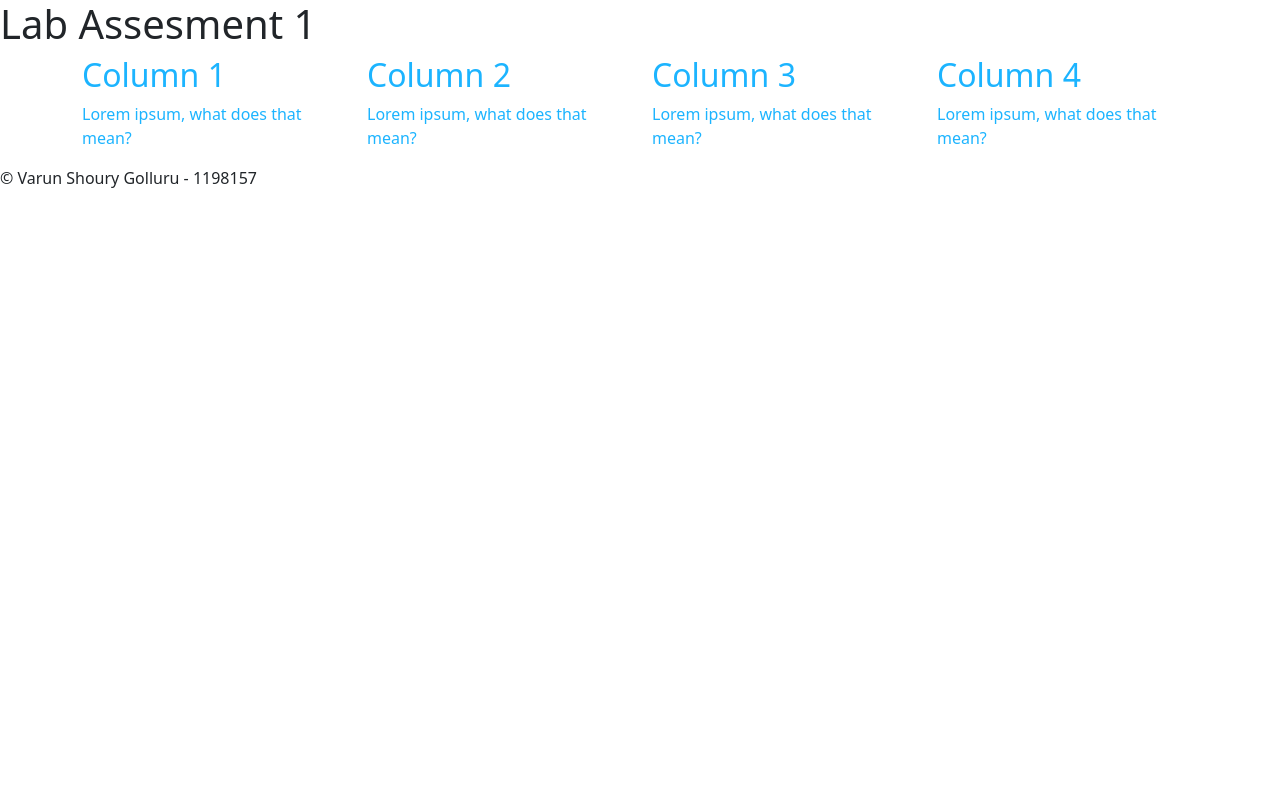
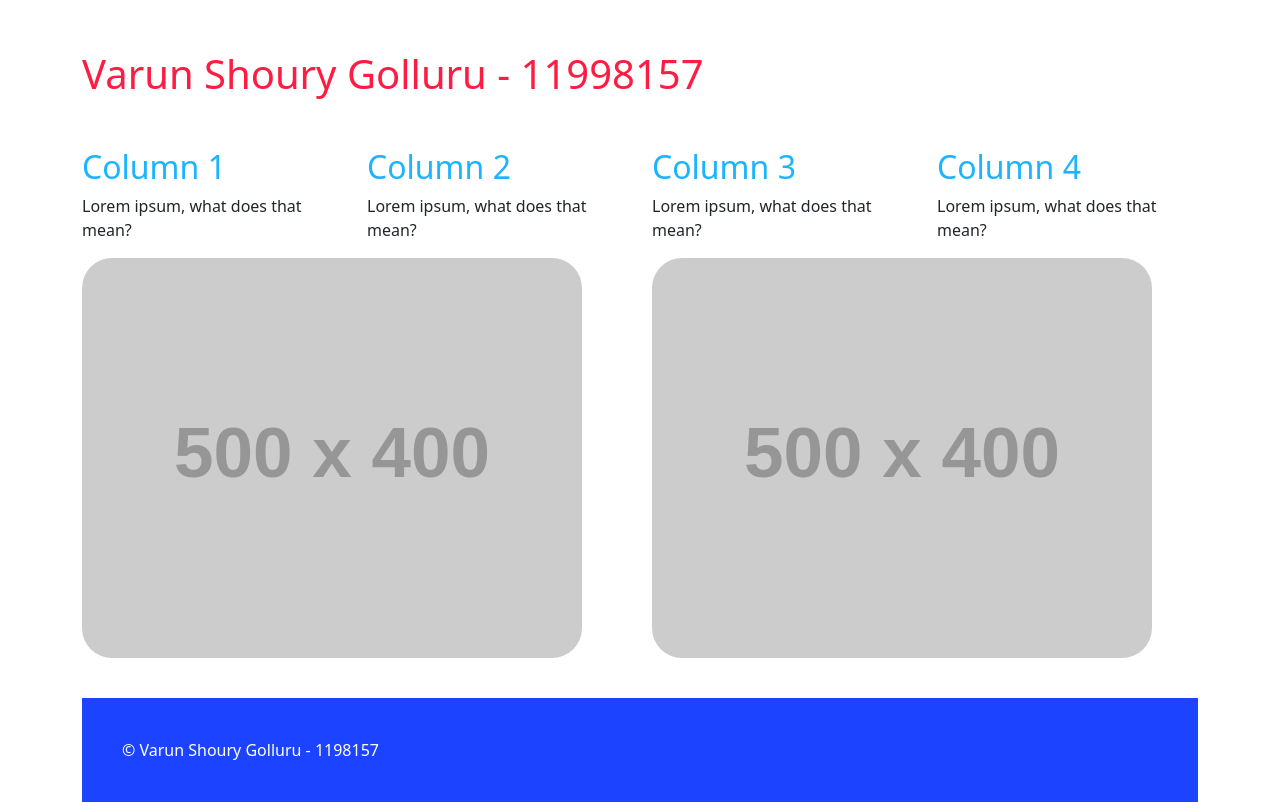
Before and after one commit to shoury1029/comp-6062-lab-assessment-1-VSG, a plain HTML site: page index.html in a window 1280 px wide. Drawn offline with nearby package versions, Linux system fonts and the light colour scheme; placeholder pictures from the web are drawn by us.

Commit message:
index
test code index and java script and styles.

```diff
--- a/css/styles.css
+++ b/css/styles.css
@@ -7,12 +7,20 @@
     color:#1cb4ff ;
 
 }
-.img{
+img{
     border-radius: 30px;
 }
-.footer{
+footer{
     background-color: #1c43ff;
     color:#fff ;
     padding: 40px;
     margin-top: 40px;
 }
+@media (max-width:768px)  {
+    body {
+        background-color:#a6fbf1 ;
+        color: #000;
+        font-family: Arial, Helvetica, sans-serif;
+    }
+
+}
--- a/index.html
+++ b/index.html
@@ -1,27 +1,27 @@
 <!DOCTYPE html>
 <html>
-
 <head>
     <title>1198157</title>
     <link rel="stylesheet" href="https://cdn.jsdelivr.net/npm/bootstrap@5.3.3/dist/css/bootstrap.min.css">
     <link rel="stylesheet" href="css/styles.css">
+
+</head>
+<body class="container">
     <header> <h1>Lab Assesment 1</h1></header>
-    </head>
     <main>
-        <body>
-            <div class="container">
             <div class="row">
-                    <div class="col-md-3 headingSecondary"> <h2>Column 1</h2> <p>Lorem ipsum, what does that mean?</p></div>
-                    <div class="col-md-3 headingSecondary"> <h2>Column 2</h2> <p>Lorem ipsum, what does that mean?</p></div>
-                    <div class="col-md-3 headingSecondary"> <h2>Column 3</h2> <p>Lorem ipsum, what does that mean?</p></div>
-                    <div class="col-md-3 headingSecondary"> <h2>Column 4</h2> <p>Lorem ipsum, what does that mean?</p></div>
+                <div class="col-md-3 "> <h2 class="headingSecondary">Column 1</h2> <p>Lorem ipsum, what does that mean?</p></div>
+                <div class="col-md-3 "> <h2 class="headingSecondary">Column 2</h2> <p>Lorem ipsum, what does that mean?</p></div>
+                <div class="col-md-3 "> <h2 class="headingSecondary">Column 3</h2> <p>Lorem ipsum, what does that mean?</p></div>
+                <div class="col-md-3 "> <h2 class="headingSecondary">Column 4</h2> <p>Lorem ipsum, what does that mean?</p></div>
             </div>
             <div class="row">
-                    <div class="col-md-6"> <source■ https://fakeimg.pl/500x400> </div>
-                    <div class="col-md-6"> <source■ https://fakeimg.pl/500x400> </div>
+                <div class="col-md-6"> <img src="https://fakeimg.pl/500x400"> </div>
+                <div class="col-md-6"> <img src="https://fakeimg.pl/500x400"> </div>
             </div>
         </div>
+    </main>
+    <footer> &copy Varun Shoury Golluru - 1198157</footer>
+    <script src="scripts/app.js"></script>
 </body>
-    </main>
-    <footer>© Varun Shoury Golluru - 1198157</footer>
 </html>
--- a/scripts/app.js
+++ b/scripts/app.js
@@ -0,0 +1,6 @@
+const studentFullName = 'Varun Shoury Golluru';
+const studentNumber = 11998157;
+console.log(`${studentFullName} ~ ${studentNumber}`);
+const headerContent = document.querySelector('h1') ;
+headerContent.innerHTML = `${studentFullName} - ${studentNumber}`;
+headerContent.classList.add(`headingPrimary`);
```
Lines whose indentation alone changed are shown as unchanged.
